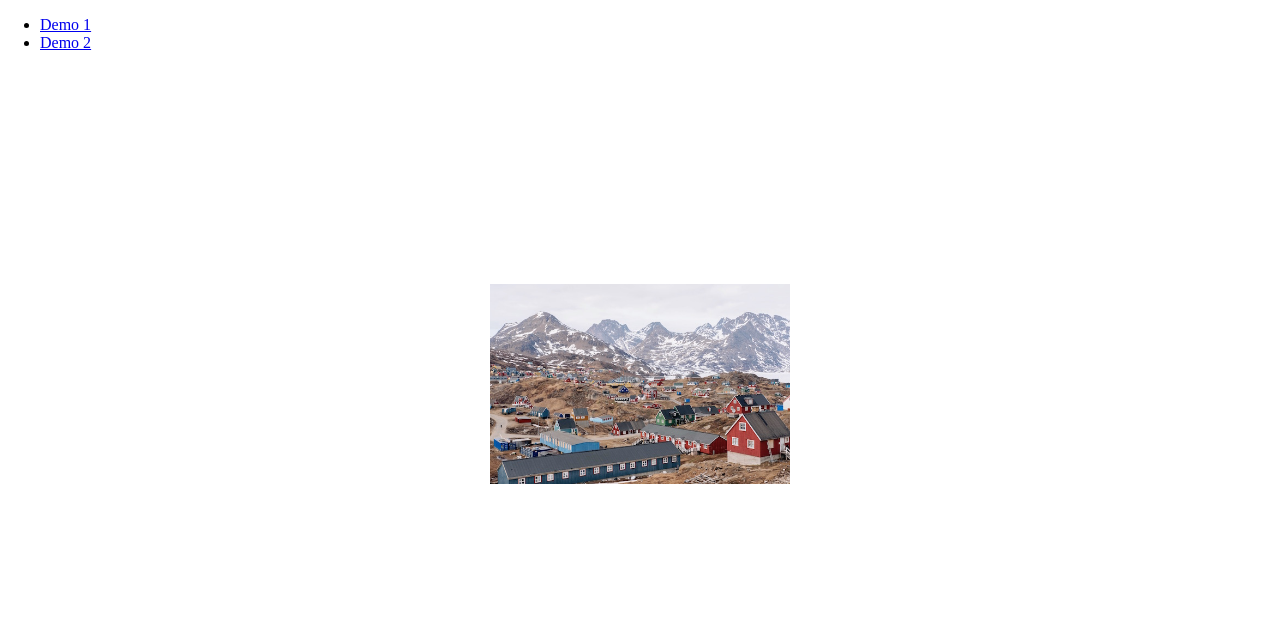
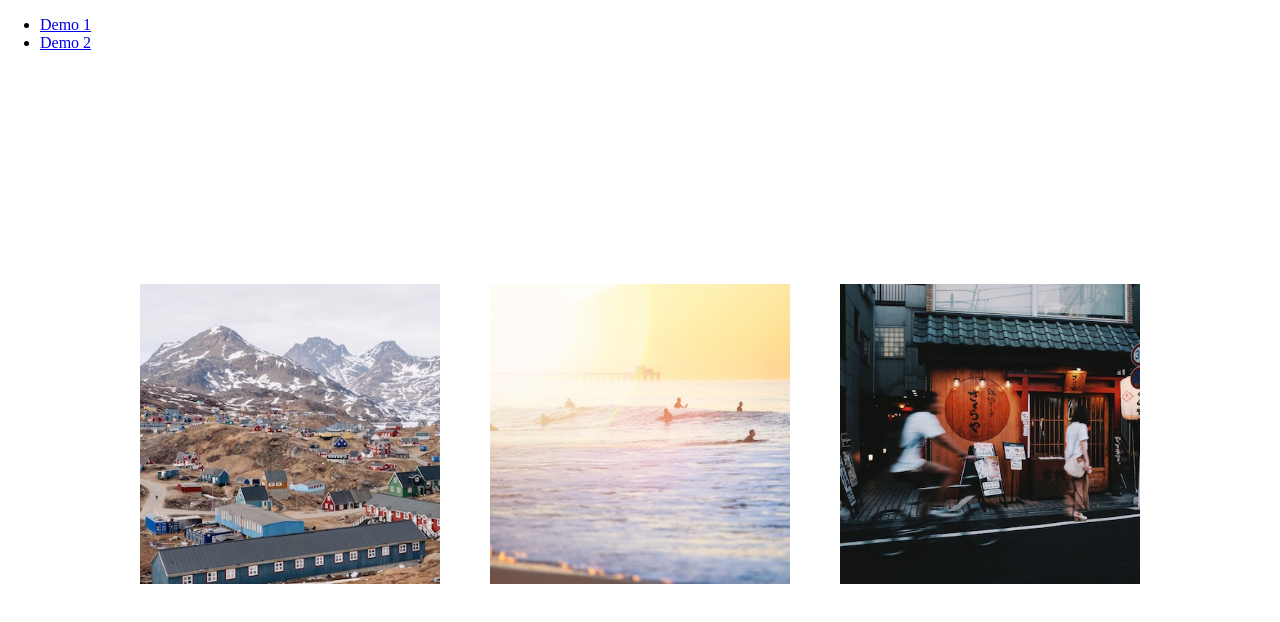
Before and after one commit to shawnthetaylor/3d-gallery, a plain HTML site: page index2.html in a window 1280 px wide. Drawn offline with Linux system fonts and the light colour scheme.

Commit message:
Finished rough draft of demo 2

```diff
--- a/index2.html
+++ b/index2.html
@@ -4,6 +4,7 @@
     <title>3D Gallery | 2</title>
     <link rel='stylesheet' type='text/css' href='./base.css'>
     <link rel='stylesheet' type='text/css' href='./styles2.css'>
+    <link href='https://fonts.googleapis.com/css?family=Roboto:300|Rubik:500' rel='stylesheet'>
   </head>
   <body>
 
@@ -18,8 +19,35 @@
           <div class='album'>
             <div class='cover'></div>
             <div class='continue'>
-              <p>View</p>
-              <div class='underline'></div>
+              <p class='title'>Greenland</p>
+              <div class='view'>
+                <p><span>View</span><span>Album</span></p>
+                <div class='underline'></div>
+              </div>
+            </div>
+          </div>
+        </li>
+        <li class='item'>
+          <div class='album'>
+            <div class='cover'></div>
+            <div class='continue'>
+              <p class='title'>Los Angeles</p>
+              <div class='view'>
+                <p><span>View</span><span>Album</span></p>
+                <div class='underline'></div>
+              </div>
+            </div>
+          </div>
+        </li>
+        <li class='item'>
+          <div class='album'>
+            <div class='cover'></div>
+            <div class='continue'>
+              <p class='title'>Japan</p>
+              <div class='view'>
+                <p><span>View</span><span>Album</span></p>
+                <div class='underline'></div>
+              </div>
             </div>
           </div>
         </li>
--- a/styles2.css
+++ b/styles2.css
@@ -1,7 +1,7 @@
 .item {
   height: 300px;
   width: 300px;
-  perspective: 1000px;
+  perspective: 3000px;
   margin: 0 25px;
   position: relative;
 }
@@ -12,10 +12,11 @@
   transform-style: preserve-3d;
   transform: translateZ(-150px);
   transition: transform .35s;
+  transform-origin: top;
 }
 
 .album:hover {
-  transform: rotateX(90deg) translateZ(-100px);
+  transform: rotateX(90deg) translateZ(-140px);
 }
 
 .cover, .continue {
@@ -27,25 +28,138 @@
 }
 
 .cover {
-  background-size: contain;
+  background-size: cover;
   background-repeat: no-repeat;
   transform: translateZ(150px);
 }
 
 .continue {
+  color: #fff;
   display: flex;
+  flex-direction: column;
+  justify-content: center;
+  align-items: center;
   transform: rotateX(-90deg) translateZ(150px);
-  font-size: .75em;
+  text-transform: uppercase;
 }
 
-.album:nth-child(1) .cover {
+.title {
+  font-size: 1.9em;
+  font-family: 'Roboto', sans-serif;
+  letter-spacing: 1px;
+  margin: 0;
+  padding: 15px;
+  color: #222;
+  box-shadow: 0 0px 0 #fff inset;
+  transition: box-shadow .25s;
+  transition-delay: .3s;
+  transition-timing-function: cubic-bezier(.3, .6, .3, 1);
+}
+
+.album:hover .title {
+  box-shadow: 0 70px 0 #fff inset;
+}
+
+.continue span {
+  opacity: 0;
+  top: -15px;
+  transition: opacity .35s, top .35s;
+  position: relative;
+}
+
+.view {
+  display: flex;
+  align-items: center;
+  justify-content: space-between;
+  cursor: pointer;
+}
+
+.album:hover .continue span {
+  opacity: 1;
+  top: 0px;
+}
+
+.continue span:first-child {
+  font-family: 'Roboto', sans-serif;
+  transition-delay: .2s;
+}
+
+.continue span:last-child {
+  font-family: 'Rubik', sans-serif;
+  transition-delay: .35s;
+}
+
+.underline {
+  opacity: 0;
+  position: relative;
+  transition: opacity .35s, left .35s;
+  transition-delay: .3s;
+  margin-left: 15px;
+  left: -15px;
+}
+
+.album:hover .underline {
+  opacity: 1;
+  left: 0px;
+}
+
+.underline::after {
+  content: '';
+  position: absolute;
+  right: -1px;
+  border-top: 2px solid #fff;
+  width: 10px;
+  top: -5px;
+  transform: rotate(45deg) skew(-50deg);
+}
+
+.underline::before {
+  content: '';
+  position: absolute;
+  right: -1px;
+  bottom: -4px;
+  border-bottom: 2px solid #fff;
+  width: 10px;
+  transform: rotate(-45deg) skew(50deg);
+}
+
+.item:nth-child(1) .cover {
   background-image: url('./imgs/greenland.jpg');
 }
+.item:nth-child(1) .continue {
+  background: #2e4857;
+}
+.item:nth-child(1) .title {
+  color: #2e4857;
+}
 
-.album:nth-child(2) .cover {
+.item:nth-child(2) .cover {
   background-image: url('./imgs/losangeles.jpg');
 }
+.item:nth-child(2) .continue {
+  background: #fde8af;
+}
+.item:nth-child(2) .title {
+  color: #fde8af;
+  box-shadow: 0 0px 0 #647a99 inset;
+}
+.item:nth-child(2) .album:hover .title {
+  box-shadow: 0 70px 0 #647a99 inset;
+}
+.item:nth-child(2) .view {
+  color: #647a99;
+}
+.item:nth-child(2) .underline::after,
+.item:nth-child(2) .underline::before {
+  border-color: #647a99;
+}
 
-.album:nth-child(3) .cover {
+.item:nth-child(3) .cover {
   background-image: url('./imgs/japan.jpg');
 }
+.item:nth-child(3) .continue {
+  background: #141819;
+}
+.item:nth-child(3) .title {
+  color: #141819;
+}
```
